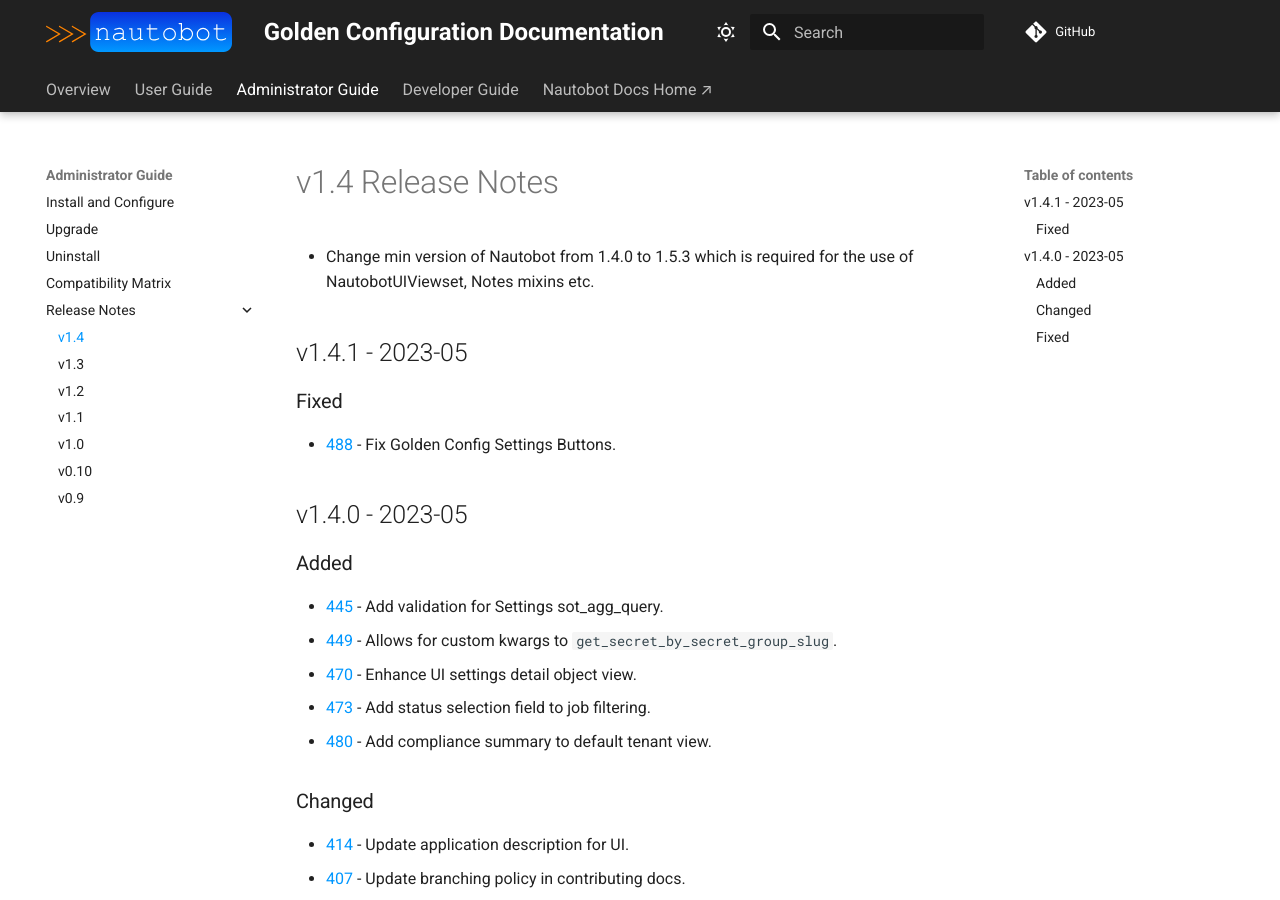
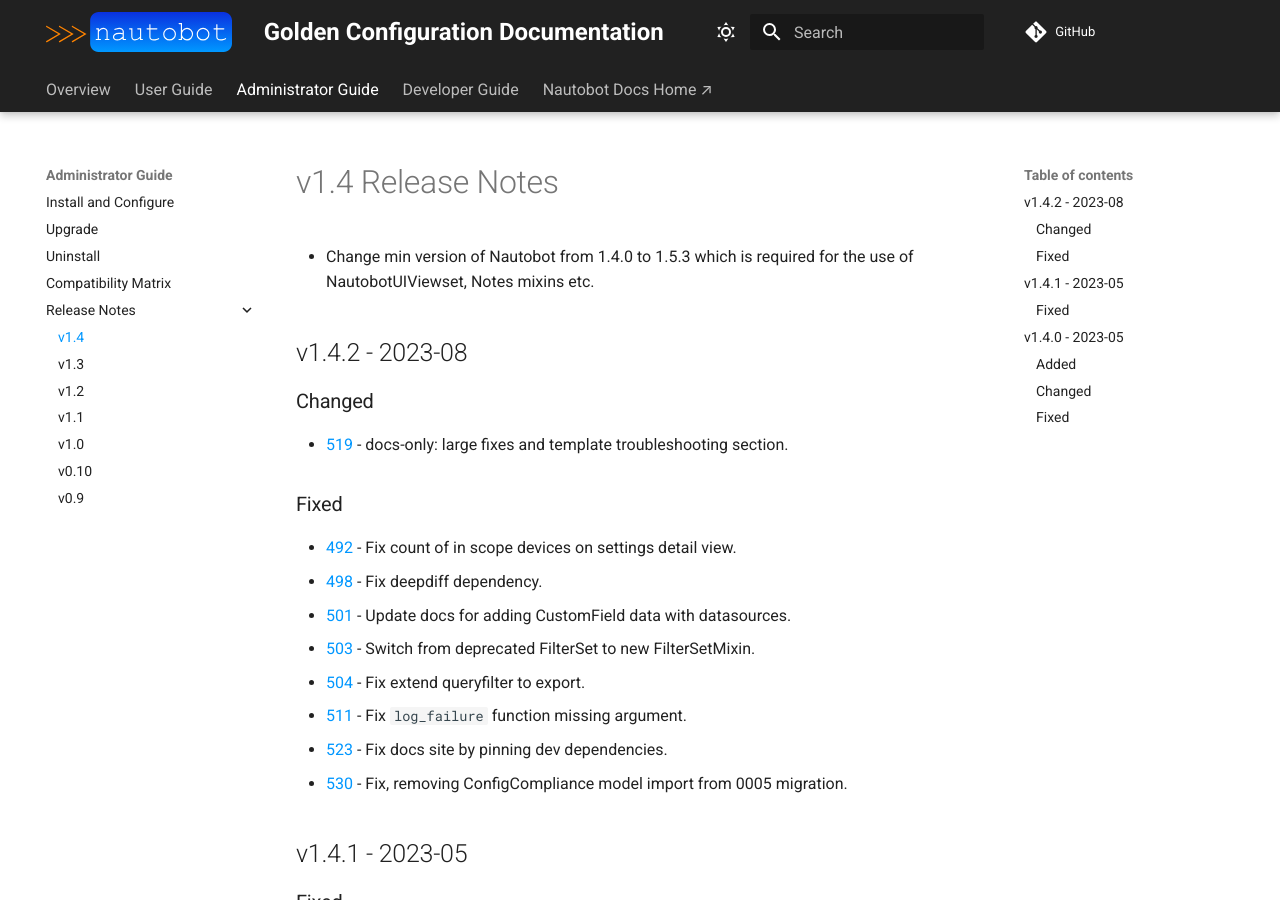
Before and after one commit to nautobot/nautobot-app-golden-config, an MkDocs documentation site: the page built from docs/admin/release_notes/version_1.4.md, in a window 1280 px wide and 900 px high. Built offline with MkDocs 1.6.1 and Material for MkDocs 9.7.7, drawn with Linux system fonts in a browser that asks for light colours; comment, search, counter and statistics services are not loaded.

Commit message:
Prep v1.4.2 release (#549)
* Prep v1.4.2 release

* Add arg for poetry

* Update docs/admin/release_notes/version_1.4.md

Co-authored-by: Jeff Kala <48843785+jeffkala@users.noreply.github.com>

---------

Co-authored-by: Jeff Kala <48843785+jeffkala@users.noreply.github.com>

```diff
--- a/docs/admin/release_notes/version_1.4.md
+++ b/docs/admin/release_notes/version_1.4.md
@@ -1,6 +1,23 @@
 # v1.4 Release Notes
 
 - Change min version of Nautobot from 1.4.0 to 1.5.3 which is required for the use of NautobotUIViewset, Notes mixins etc.
+
+## v1.4.2 - 2023-08
+
+### Changed
+
+- [519](https://github.com/nautobot/nautobot-plugin-golden-config/pull/519) - docs-only: large fixes and template troubleshooting section.
+
+### Fixed
+
+- [492](https://github.com/nautobot/nautobot-plugin-golden-config/pull/492) - Fix count of in scope devices on settings detail view.
+- [498](https://github.com/nautobot/nautobot-plugin-golden-config/pull/498) - Fix deepdiff dependency.
+- [501](https://github.com/nautobot/nautobot-plugin-golden-config/pull/501) - Update docs for adding CustomField data with datasources.
+- [503](https://github.com/nautobot/nautobot-plugin-golden-config/pull/503) - Switch from deprecated FilterSet to new FilterSetMixin.
+- [504](https://github.com/nautobot/nautobot-plugin-golden-config/pull/504) - Fix extend queryfilter to export.
+- [511](https://github.com/nautobot/nautobot-plugin-golden-config/pull/511) - Fix `log_failure` function missing argument.
+- [523](https://github.com/nautobot/nautobot-plugin-golden-config/pull/523) - Fix docs site by pinning dev dependencies.
+- [530](https://github.com/nautobot/nautobot-plugin-golden-config/pull/530) - Fix, removing ConfigCompliance model import from 0005 migration.
 
 ## v1.4.1 - 2023-05
 
--- a/pyproject.toml
+++ b/pyproject.toml
@@ -1,6 +1,6 @@
 [tool.poetry]
 name = "nautobot-golden-config"
-version = "1.4.1"
+version = "1.4.2"
 description = "A plugin for configuration on nautobot"
 authors = ["Network to Code, LLC", "<opensource@networktocode.com>"]
 
```
Also changed, not shown: 1 other file.
